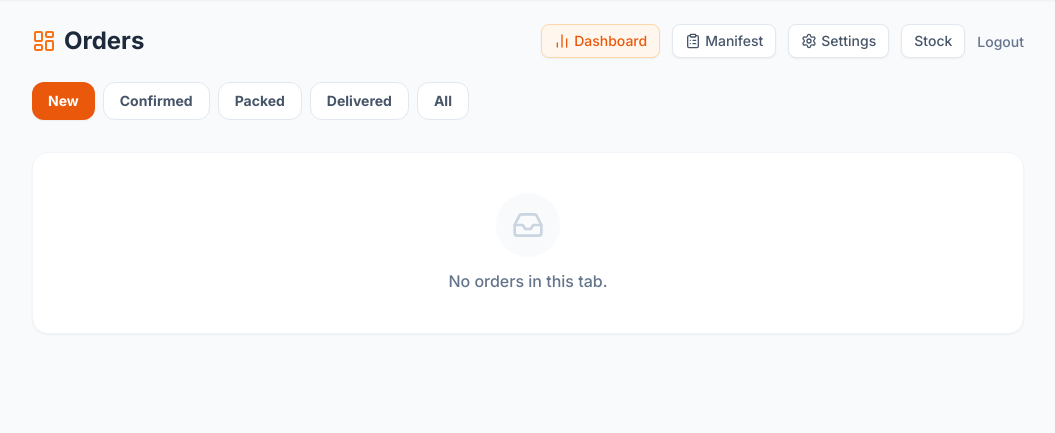
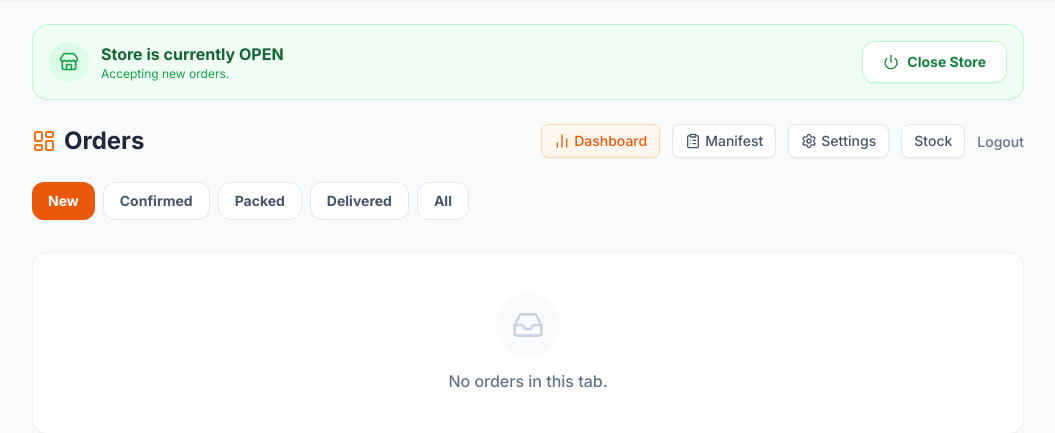
Before and after one commit to AheebwaMike/ggm-store, a Django app: page /staff/ in a window 1280 px wide. Shown: the part 52-485 px from the top of the page, without its empty margins (112-1167 px from the left). Run offline with Django 5.2, Linux system fonts and the light colour scheme; a user stored in the database is signed in; data comes from the database, SQL or seed files in the repository; both versions use the stored data as it was after the commit; some libraries are stand-ins or nearby versions.

Commit message:
Add store open/close toggle with customer-facing closed state handling

```diff
--- a/marketplace/models.py
+++ b/marketplace/models.py
@@ -68,6 +68,15 @@ class StoreConfig(models.Model):
         decimal_places=2,
         default=0.00,
         help_text="Minimum cart total to allow checkout (0 means no limit)",
+    )
+    is_open = models.BooleanField(
+        default=True,
+        help_text="Toggle to stop accepting new orders",
+    )
+    closed_message = models.CharField(
+        max_length=255,
+        default="We are currently closed. Please check back later or order via WhatsApp.",
+        help_text="Message shown to customers when closed",
     )
 
     class Meta:
--- a/marketplace/urls.py
+++ b/marketplace/urls.py
@@ -15,6 +15,7 @@ urlpatterns = [
     path('my-orders/', views.customer_orders, name='customer_orders'),
     path('my-orders/<int:order_id>/', views.customer_order_detail, name='customer_order_detail'),
     path('staff/', views.staff_orders, name='staff_orders'),
+    path('staff/toggle-store/', views.staff_toggle_store_status, name='staff_toggle_store_status'),
     path('staff/order/<int:order_id>/', views.staff_order_detail, name='staff_order_detail'),
     path('staff/order/<int:order_id>/action/', views.staff_order_action, name='staff_order_action'),
     path('staff/order/<int:order_id>/slip/', views.staff_order_slip, name='staff_order_slip'),
--- a/marketplace/views.py
+++ b/marketplace/views.py
@@ -1,9 +1,11 @@
 import json
 from datetime import datetime, timedelta
 from decimal import Decimal
+from functools import wraps
 
 from django import forms
 from django.core.exceptions import ValidationError
+from django.http import HttpResponseForbidden
 from django.shortcuts import render, get_object_or_404, redirect
 from django.conf import settings
 from django.http import FileResponse, Http404, HttpResponse
@@ -86,6 +88,7 @@ def home(request):
             selling_price__gt=0,
         ).order_by('name')[:50]
 
+    config = _get_store_config()
     return render(request, 'marketplace/home.html', {
         'groups': groups,
         'query': query,
@@ -93,6 +96,7 @@ def home(request):
         'current_customer': current_customer,
         'frequent_products': frequent_products,
         'featured_products': featured_products,
+        'config': config,
     })
 
 
@@ -104,6 +108,7 @@ def product_list(request, group_id):
     return render(request, 'marketplace/product_list.html', {
         'group': group,
         'products': products,
+        'config': _get_store_config(),
     })
 
 
@@ -116,6 +121,9 @@ def cart_count(request):
 @require_POST
 def add_to_cart(request, product_id):
     """Add one unit of the product to the cart. Responds with new count + HTMX trigger."""
+    if not _get_store_config().is_open:
+        return HttpResponseForbidden("Store is closed")
+
     product = get_object_or_404(Product, id=product_id, is_active=True)
     cart = _get_cart(request)
     key = str(product.id)
@@ -133,6 +141,18 @@ def add_to_cart(request, product_id):
 def _get_store_config():
     config, _ = StoreConfig.objects.get_or_create(pk=1)
     return config
+
+
+def store_open_required(view_func):
+    @wraps(view_func)
+    def wrapped_view(request, *args, **kwargs):
+        config = _get_store_config()
+        if not config.is_open:
+            messages.error(request, config.closed_message)
+            return redirect('cart_view')
+        return view_func(request, *args, **kwargs)
+
+    return wrapped_view
 
 
 def _calculate_delivery_fee(subtotal, apartment=None, config=None):
@@ -199,6 +219,9 @@ def cart_view(request):
 @require_POST
 def cart_update(request, product_id):
     action = request.POST.get('action', 'inc')
+    if action == 'inc' and not _get_store_config().is_open:
+        return HttpResponseForbidden("Store is closed")
+
     cart = _get_cart(request)
     key = str(product_id)
 
@@ -227,6 +250,7 @@ def cart_update(request, product_id):
     return response
 
 
+@store_open_required
 def checkout(request):
     apartment_id = request.POST.get('apartment') or request.GET.get('apartment')
     items, subtotal, delivery_fee, grand_total, amount_for_free_delivery, config = _cart_details(
@@ -387,6 +411,10 @@ def staff_settings(request):
         else:
             for field, value in values.items():
                 setattr(config, field, value)
+            config.closed_message = request.POST.get(
+                'closed_message',
+                config.closed_message,
+            )[:255]
             config.save()
             messages.success(request, 'Settings updated successfully.')
             return redirect('staff_settings')
@@ -460,6 +488,7 @@ def staff_orders(request):
         'confirmed_count': Order.objects.filter(status='confirmed').count(),
         'packed_count': Order.objects.filter(status='packed').count(),
         'delivered_count': Order.objects.filter(status='delivered').count(),
+        'config': _get_store_config(),
     }
     template = (
         'marketplace/_staff_order_list.html'
@@ -472,6 +501,19 @@ def staff_orders(request):
             'staffOrdersUpdated': {'newCount': context['new_count']},
         })
     return response
+
+
+@staff_member_required
+@require_POST
+def staff_toggle_store_status(request):
+    config = _get_store_config()
+    config.is_open = not config.is_open
+    config.save(update_fields=['is_open'])
+    return render(
+        request,
+        'marketplace/_store_status_banner.html',
+        {'config': config},
+    )
 
 
 @login_required
--- /dev/null
+++ b/templates/marketplace/_store_status_banner.html
@@ -0,0 +1,25 @@
+<div id="store-status-banner" class="mb-6 flex flex-col sm:flex-row sm:items-center justify-between gap-4 p-4 rounded-2xl shadow-sm border {% if config.is_open %}bg-green-50 border-green-200{% else %}bg-red-50 border-red-200{% endif %}">
+    <div class="flex items-center gap-3">
+        <div class="w-10 h-10 rounded-full flex items-center justify-center {% if config.is_open %}bg-green-100 text-green-600{% else %}bg-red-100 text-red-600{% endif %}">
+            <i data-lucide="store" class="w-5 h-5"></i>
+        </div>
+        <div>
+            <h2 class="font-bold {% if config.is_open %}text-green-800{% else %}text-red-800{% endif %}">
+                Store is currently {% if config.is_open %}OPEN{% else %}CLOSED{% endif %}
+            </h2>
+            <p class="text-xs {% if config.is_open %}text-green-600{% else %}text-red-600{% endif %}">
+                {% if config.is_open %}Accepting new orders.{% else %}Customers cannot place new orders.{% endif %}
+            </p>
+        </div>
+    </div>
+
+    <button hx-post="{% url 'staff_toggle_store_status' %}"
+            hx-target="#store-status-banner"
+            hx-swap="outerHTML"
+            hx-on::after-swap="if (window.lucide) lucide.createIcons()"
+            class="px-5 py-2.5 rounded-xl font-bold text-sm shadow-sm transition-all active:scale-95 flex items-center justify-center gap-2
+            {% if config.is_open %}bg-white text-green-700 border border-green-200 hover:bg-green-50{% else %}bg-green-600 text-white hover:bg-green-700{% endif %}">
+        <i data-lucide="power" class="w-4 h-4"></i>
+        {% if config.is_open %}Close Store{% else %}Open Store{% endif %}
+    </button>
+</div>
--- a/templates/marketplace/product_list.html
+++ b/templates/marketplace/product_list.html
@@ -24,6 +24,7 @@
                 <p class="text-[11px] text-slate-400 mt-0.5">{{ product.unit.name|default:"PCS" }}</p>
                 <p class="text-orange-600 font-bold mt-1">UGX {{ product.selling_price|floatformat:0 }}</p>
             </div>
+            {% if config.is_open %}
             <button
                 hx-post="{% url 'add_to_cart' product.id %}"
                 hx-swap="none"
@@ -31,6 +32,9 @@
                 aria-label="Add {{ product.name }} to cart">
                 <i data-lucide="plus" class="w-5 h-5"></i>
             </button>
+            {% else %}
+            <button disabled class="bg-slate-200 text-slate-400 cursor-not-allowed text-sm font-medium px-3 py-2 rounded-lg shrink-0">Closed</button>
+            {% endif %}
         </div>
     {% empty %}
         <p class="col-span-full text-slate-500">No products available in this category right now.</p>
--- a/templates/marketplace/staff_orders.html
+++ b/templates/marketplace/staff_orders.html
@@ -17,6 +17,7 @@
 </div>
 
 <div class="max-w-5xl mx-auto">
+    {% include "marketplace/_store_status_banner.html" %}
     <div class="flex items-center justify-between mb-6">
         <h1 class="text-2xl font-bold text-slate-800 flex items-center gap-2">
             <i data-lucide="layout-dashboard" class="w-6 h-6 text-orange-500"></i> Orders
```
Also changed, not shown: marketplace/tests.py (+111 -1 lines), templates/marketplace/_cart_body.html (+14 -0 lines), templates/marketplace/home.html (+22 -0 lines), db.sqlite3, marketplace/migrations/0008_storeconfig_closed_message_storeconfig_is_open.py (added).
